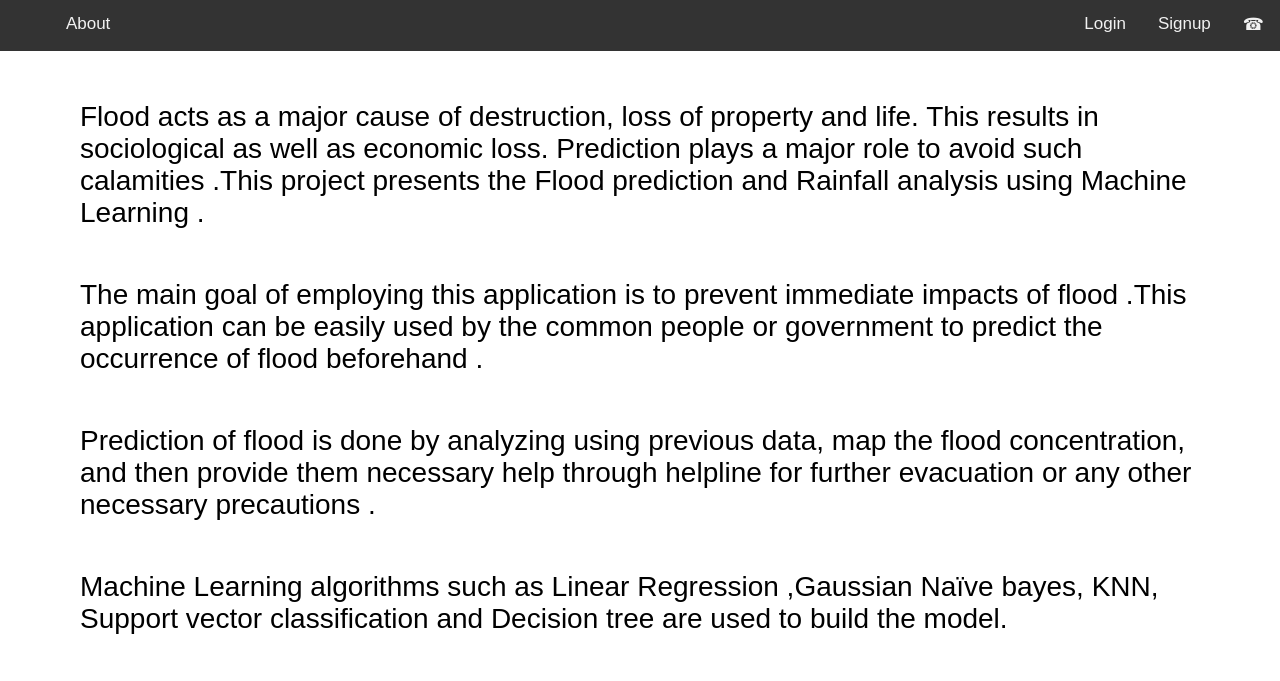
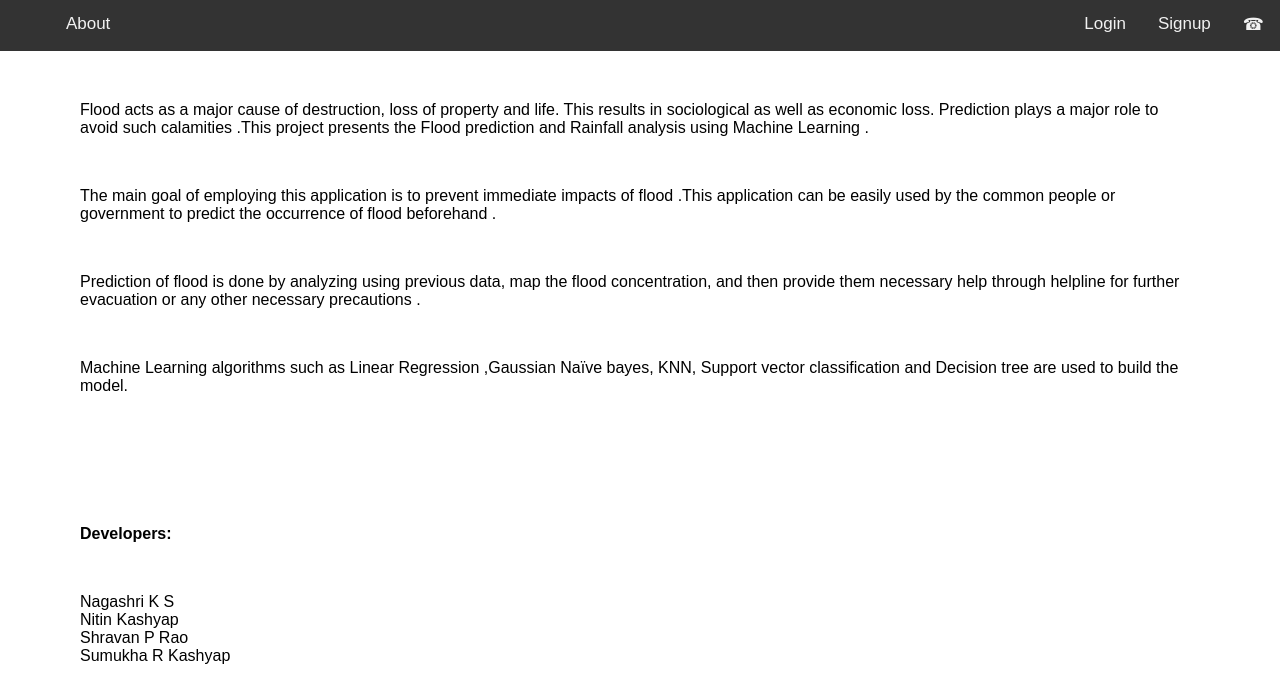
Before and after one commit to nitinkashyap1821/final_year_project, a Flask app: page /about in a window 1280 px wide. Shown: the part 200-881 px from the top of the page. Before the commit the page ends 834 px from the top, so only its background shows below. Run offline with Flask 2, Linux system fonts and the light colour scheme.

Commit message:
about pages changed

```diff
--- a/static/styles/project.css
+++ b/static/styles/project.css
@@ -53,8 +53,9 @@ body {
 .topnav-right{
 float:right;
 }
-p{
+p,h6{
 margin-left: 80px;
 margin-top: 50px;
 margin-right: 80px;
+font-size: medium;
 }
--- a/templates/about.html
+++ b/templates/about.html
@@ -39,8 +39,14 @@
   Machine Learning algorithms such as Linear Regression ,Gaussian Naïve bayes,
   KNN, Support vector classification and Decision tree
   are used to build the model.
+  </p><br><br>
+  <h6>Developers:</h6>
+  <p>
+    Nagashri K S<br>
+    Nitin Kashyap<br>
+    Shravan P Rao<br>
+    Sumukha R Kashyap
   </p>
-
 
   <script>
     window.onscroll = function() {myFunction()};
```
Also changed, not shown: templates/aboutafterlogin.html (+7 -0 lines), templates/index.html (+10 -0 lines), templates/user_account.html (+0 -9 lines).
